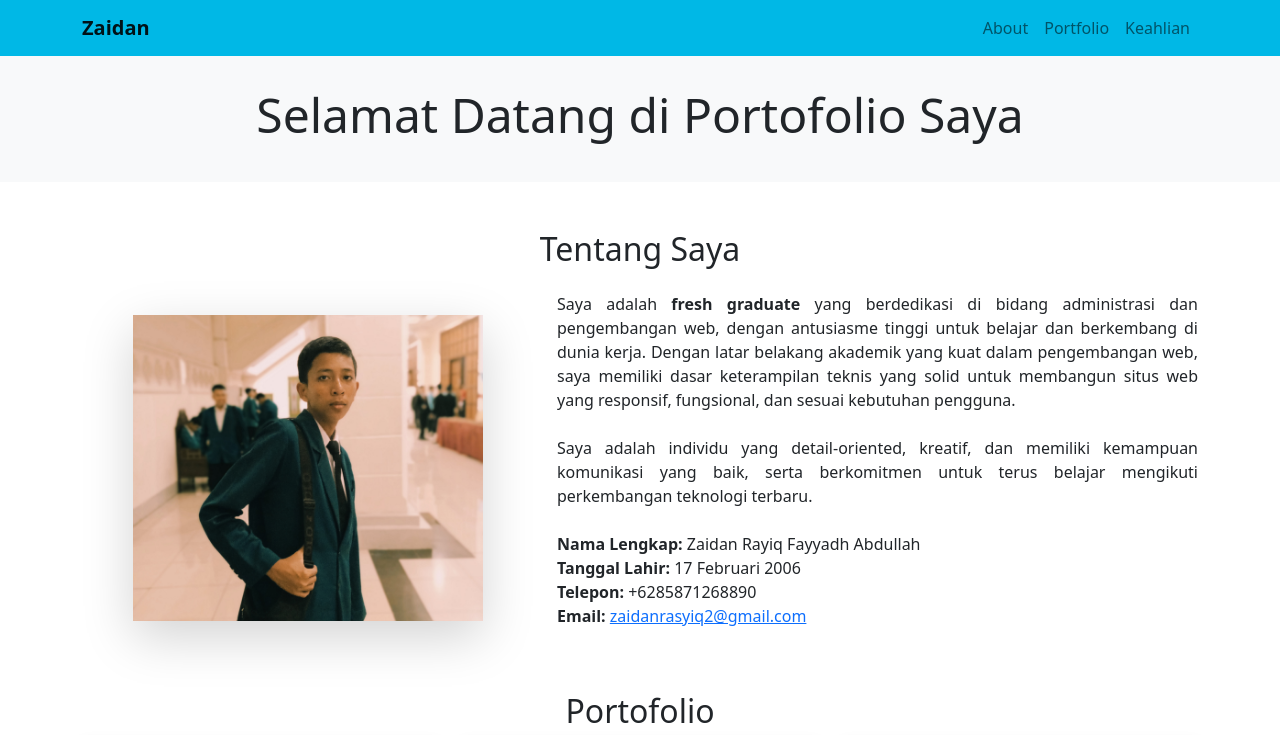
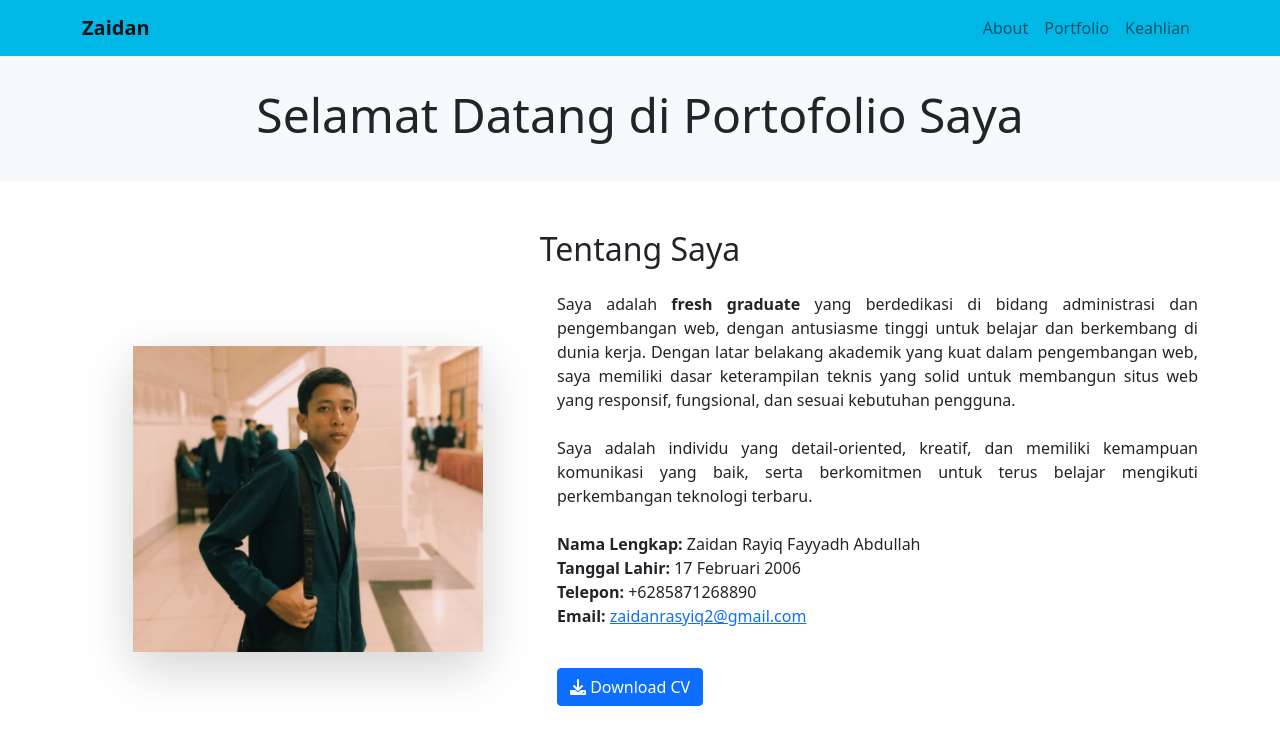
Before and after one commit to RasyiqZaidan/PortfolioZaidan, a plain HTML site: page index.html in a window 1280 px wide. Shown: the top 735 px of the page. Drawn offline with nearby package versions, Linux system fonts and the light colour scheme.

Commit message:
Update index.html

```diff
--- a/index.html
+++ b/index.html
@@ -134,11 +134,9 @@
 <div class="container my-5" id="About">
     <h2 class="text-center mb-4">Tentang Saya</h2>
     <div class="row align-items-center">
-        <!-- Bagian Gambar -->
         <div class="col-md-5 text-center mb-4 mb-md-0">
             <img src="img/zaidan.jpg" alt="Zaidan" class="img-fluid shadow-lg" style="max-width: 350px;">
         </div>
-        <!-- Bagian Teks -->
         <div class="col-md-7">
             <p class="mb-4" style="text-align: justify;">
                 Saya adalah <strong>fresh graduate</strong> yang berdedikasi di bidang administrasi dan pengembangan web, dengan antusiasme tinggi untuk belajar dan berkembang di dunia kerja. Dengan latar belakang akademik yang kuat dalam pengembangan web, saya memiliki dasar keterampilan teknis yang solid untuk membangun situs web yang responsif, fungsional, dan sesuai kebutuhan pengguna.
@@ -152,9 +150,13 @@
                 <li><strong>Telepon:</strong> +6285871268890</li>
                 <li><strong>Email:</strong> <a href="mailto:zaidanrasyiq2@gmail.com">zaidanrasyiq2@gmail.com</a></li>
             </ul>
+            <a href="cv/CV-Zaidan.pdf" class="btn btn-primary mt-4" download>
+                <i class="fas fa-download"></i> Download CV
+            </a>
         </div>
     </div>
 </div>
+
 
 <!-- Portfolio Section -->
 <div class="container my-5" id="Portfolio">
```
